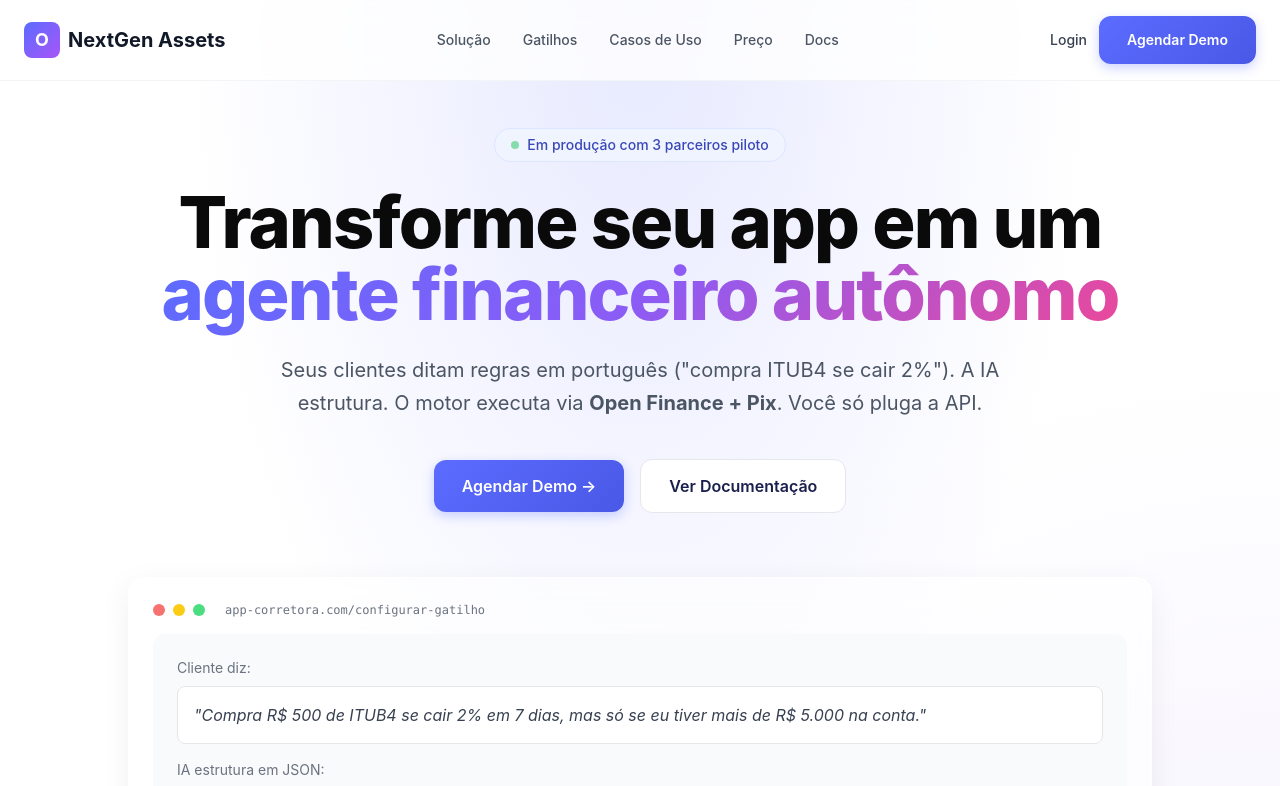
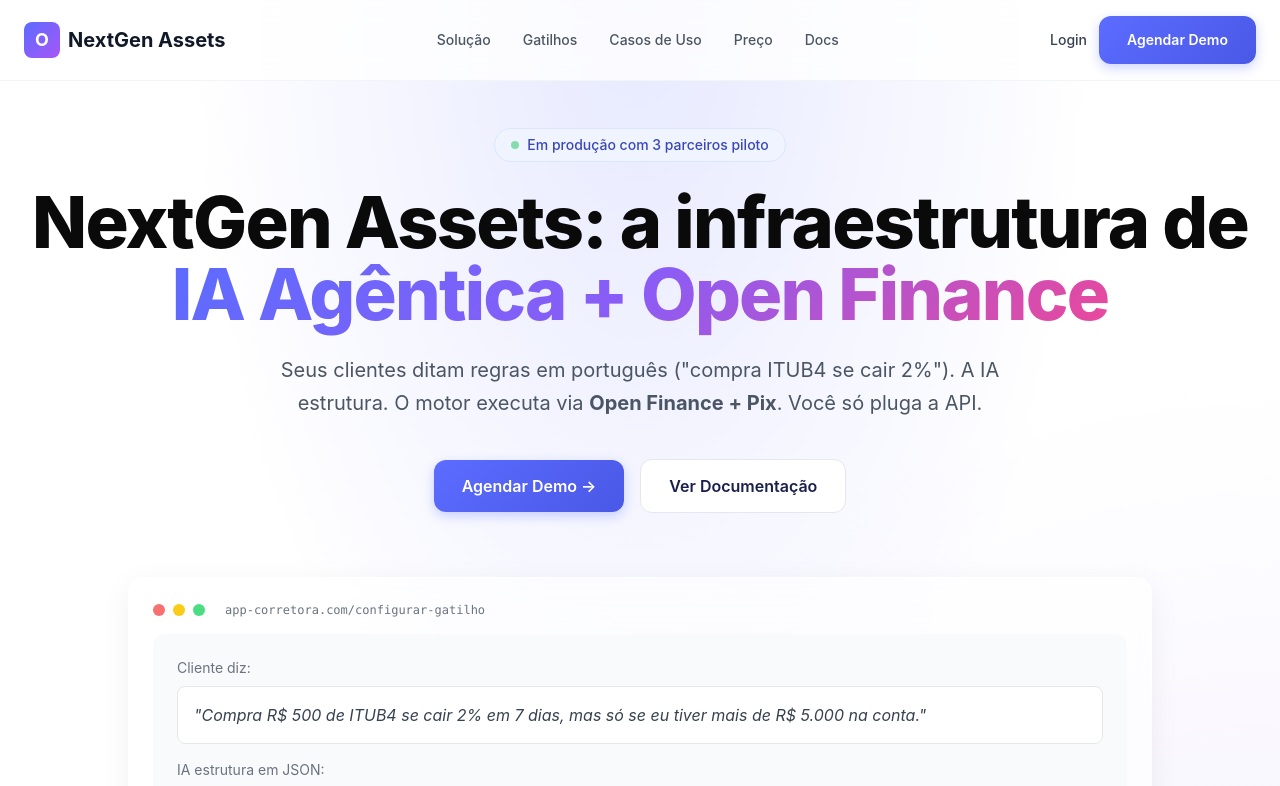
Before and after one commit to HenriqueGuilhermeUx/nextgenassets, a Next.js app in the folder apps/marketing/: page / in a window 1280 px wide. Shown: the top 786 px of the page. Built offline with nearby package versions, Linux system fonts and the light colour scheme.

Commit message:
fix: hero do Marketing com headline 'NextGen Assets' (rebrand)
Antes: 'Transforme seu app em um agente financeiro autonomo'
Depois: 'NextGen Assets: a infraestrutura de IA Agentica + Open Finance'

Alinhado com a nova definicao da marca (B2B infra + agente + OF).

```diff
--- a/apps/marketing/src/app/page.tsx
+++ b/apps/marketing/src/app/page.tsx
@@ -60,8 +60,8 @@
           Em produção com 3 parceiros piloto
         </div>
         <h1 className="text-5xl md:text-7xl font-extrabold leading-tight tracking-tight mb-6">
-          Transforme seu app em um <br/>
-          <span className="gradient-text">agente financeiro autônomo</span>
+          NextGen Assets: a infraestrutura de <br/>
+          <span className="gradient-text">IA Agêntica + Open Finance</span>
         </h1>
         <p className="text-xl text-gray-600 max-w-3xl mx-auto mb-10 leading-relaxed">
           Seus clientes ditam regras em português ("compra ITUB4 se cair 2%"). A IA estrutura.
```
